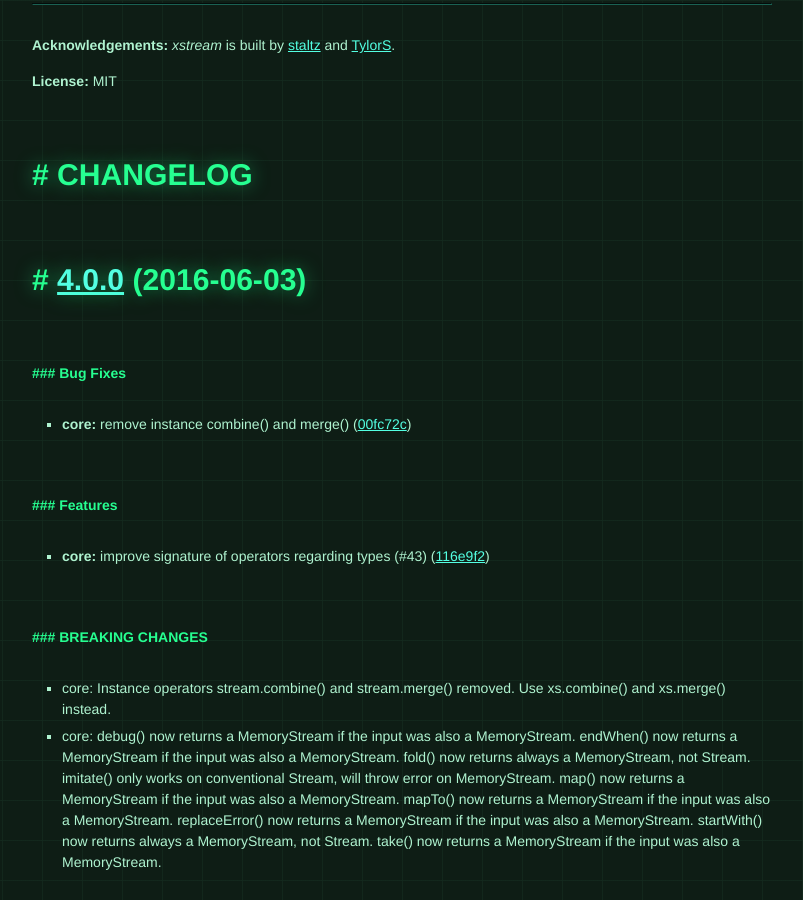
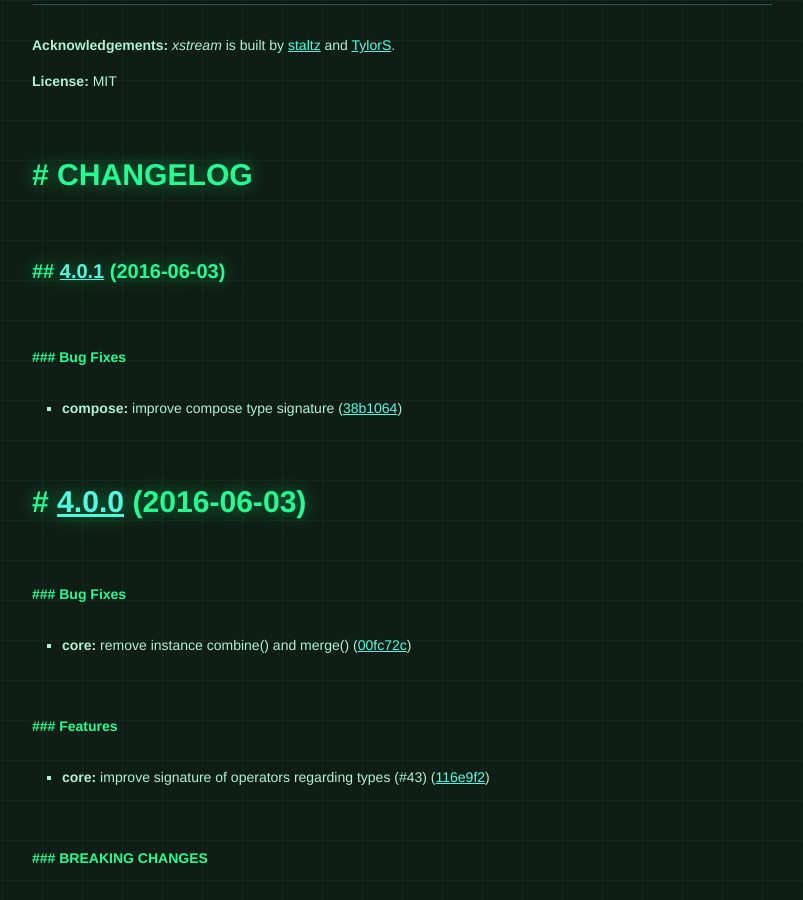
Before and after one commit to staltz/xstream, a Jekyll site: the page built from index.html, in a window 1280 px wide and 900 px high, scrolled down 22451 px. Shown: the whole window, without its empty margins (238-1041 px from the left). Built offline with Jekyll 4.4.1, drawn with Linux system fonts in a browser that asks for light colours; some web fonts are replaced.

Commit message:
update site

```diff
--- a/_includes/content.md
+++ b/_includes/content.md
@@ -885,6 +885,16 @@ And can be interpreted/read as "when a `B` event happens, remember it and map it
 **License:** MIT
 
 # CHANGELOG
+<a name="4.0.1"></a>
+## [4.0.1](https://github.com/staltz/xstream/compare/v4.0.0...v4.0.1) (2016-06-03)
+
+
+### Bug Fixes
+
+* **compose:** improve compose type signature ([38b1064](https://github.com/staltz/xstream/commit/38b1064))
+
+
+
 <a name="4.0.0"></a>
 # [4.0.0](https://github.com/staltz/xstream/compare/v3.0.0...v4.0.0) (2016-06-03)
 
```
